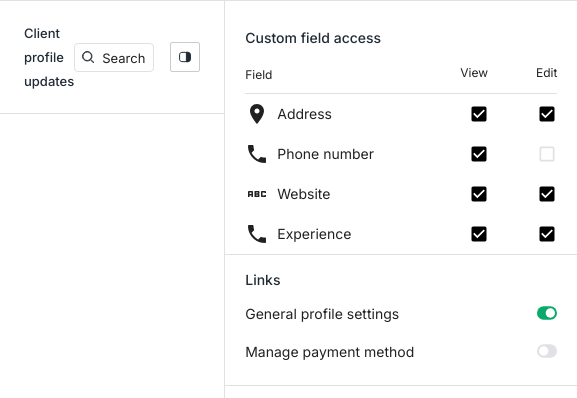
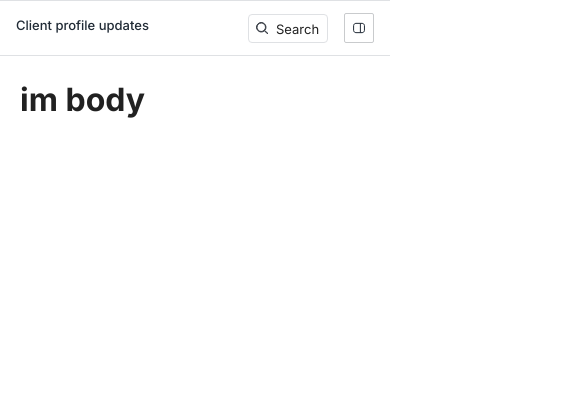
Before and after one commit to pagevamp/copilot-profile-manager, a Next.js app: page / in a window 390 px wide. Shown: the top 398 px of the page, 577 px wide, since content can reach past the window. Built offline with nearby package versions, Linux system fonts and the light colour scheme.

Commit message:
add: toggle and responsiveness

```diff
--- a/src/app/layout.tsx
+++ b/src/app/layout.tsx
@@ -3,6 +3,7 @@ import { Inter } from 'next/font/google';
 import './globals.css';
 import ThemeRegistry from './ThemeRegistry';
 import { AppContextProvider } from '@/context';
+import { ToggleDecider } from '@/hoc/ToggleDecider';
 
 const inter = Inter({ subsets: ['latin'] });
 
@@ -16,7 +17,9 @@ export default function RootLayout({ children }: { children: React.ReactNode })
     <html lang="en">
       <AppContextProvider>
         <ThemeRegistry options={{ key: 'mui' }}>
-          <body className={inter.className}>{children}</body>
+          <body className={inter.className}>
+            <ToggleDecider>{children}</ToggleDecider>
+          </body>
         </ThemeRegistry>
       </AppContextProvider>
     </html>
--- a/src/app/page.tsx
+++ b/src/app/page.tsx
@@ -1,13 +1,16 @@
 import { Box, Stack, Typography } from '@mui/material';
 import { Sidebar } from './views/Sidebar';
 import MainSection from './views/MainSection';
+import { SidebarDecider } from '@/hoc/SidebarDecider';
 
 export default function Home() {
   return (
     <Stack direction="row">
       <MainSection />
 
-      <Sidebar />
+      <SidebarDecider>
+        <Sidebar />
+      </SidebarDecider>
     </Stack>
   );
 }
--- a/src/app/views/MainSection.tsx
+++ b/src/app/views/MainSection.tsx
@@ -1,33 +1,27 @@
 'use client';
 
-import SearchBar from '@/components/searchBar/SearchBar';
-import { Toggle } from '@/components/toggle/Toggle';
-import { Box, Stack, Typography } from '@mui/material';
+import { useAppState } from '@/hooks/useAppState';
+import useWindowWidth from '@/hooks/useWindowWidth';
+import { Header } from '@/layouts/Header';
+import { Box } from '@mui/material';
+import { Sidebar } from './Sidebar';
 
 const MainSection = () => {
+  const appState = useAppState();
+  const windowWidth = useWindowWidth();
+
   return (
     <Box
       sx={{
-        flexBasis: '73%',
+        flexBasis: 0,
+        maxWidth: '100%',
+        flexGrow: 1,
       }}
     >
-      <Stack
-        direction="row"
-        justifyContent="space-between"
-        sx={(theme) => ({
-          borderBottom: `1px solid ${theme.color.borders.border}`,
-          borderTop: `1px solid ${theme.color.borders.border}`,
-          padding: '20px 24px',
-        })}
-      >
-        <Typography variant="lg" fontSize="13px">
-          Client profile updates{' '}
-        </Typography>
-        <Stack direction="row" columnGap={4} alignItems="center">
-          <SearchBar />
-          <Toggle selected={true} handleClick={() => {}} />
-        </Stack>
-      </Stack>
+      <Header />
+      {windowWidth <= 600 && <Sidebar />}
+
+      {windowWidth <= 600 ? !appState?.showSidebar && <h1 style={{ padding: 20 }}>im body</h1> : <h1> im body </h1>}
     </Box>
   );
 };
--- a/src/app/views/Sidebar.tsx
+++ b/src/app/views/Sidebar.tsx
@@ -4,6 +4,7 @@ import { CustomFieldAccessTable } from '@/components/customFieldAccessTable/Cust
 import { Abc, LocationOn, Phone } from '@mui/icons-material';
 import { Box, Stack, Typography } from '@mui/material';
 import { Switch } from '@/components/switch/Switch';
+import { useAppState } from '@/hooks/useAppState';
 
 const customFields = [
   {
@@ -37,13 +38,17 @@ const customFields = [
 ];
 
 export const Sidebar = () => {
+  const appState = useAppState();
   return (
     <Box
       sx={(theme) => ({
-        flexBasis: '27%',
+        width: { xs: '100%', sm: '400px' },
         borderTop: `1px solid ${theme.color.borders.border}`,
         borderLeft: `1px solid ${theme.color.borders.border}`,
         height: '100vh',
+        display: appState?.showSidebar ? 'block' : 'none',
+        flexShrink: 0,
+        zIndex: 1200,
       })}
     >
       <Box
--- /dev/null
+++ b/src/hoc/SidebarDecider.tsx
@@ -0,0 +1,12 @@
+'use client';
+
+import useWindowWidth from '@/hooks/useWindowWidth';
+import { ReactNode } from 'react';
+
+export const SidebarDecider = ({ children }: { children: ReactNode }) => {
+  const windowWidth = useWindowWidth();
+
+  if (windowWidth >= 600) return children;
+
+  return null;
+};
--- /dev/null
+++ b/src/hoc/ToggleDecider.tsx
@@ -0,0 +1,18 @@
+'use client';
+
+import { useAppState } from '@/hooks/useAppState';
+import useWindowWidth from '@/hooks/useWindowWidth';
+import { ReactNode, useEffect } from 'react';
+
+export const ToggleDecider = ({ children }: { children: ReactNode }) => {
+  const windowWidth = useWindowWidth();
+  const appState = useAppState();
+
+  useEffect(() => {
+    if (windowWidth <= 600) {
+      appState?.setAppState((prev) => ({ ...prev, showSidebar: false }));
+    }
+  }, [windowWidth]);
+
+  return children;
+};
--- /dev/null
+++ b/src/hooks/useWindowWidth.ts
@@ -0,0 +1,21 @@
+import React from 'react';
+
+const useWindowWidth = () => {
+  const [windowWidth, setWindowWidth] = React.useState<number>(0);
+
+  function handleResize() {
+    setWindowWidth(window.outerWidth);
+  }
+
+  React.useEffect(() => {
+    window.addEventListener('resize', handleResize);
+
+    handleResize();
+
+    return () => window.removeEventListener('resize', handleResize);
+  }, []);
+
+  return windowWidth;
+};
+
+export default useWindowWidth;
--- /dev/null
+++ b/src/layouts/Header.tsx
@@ -0,0 +1,31 @@
+import SearchBar from '@/components/searchBar/SearchBar';
+import { Toggle } from '@/components/toggle/Toggle';
+import { useAppState } from '@/hooks/useAppState';
+import { Stack, Typography } from '@mui/material';
+
+export const Header = () => {
+  const appState = useAppState();
+
+  return (
+    <Stack
+      direction="row"
+      justifyContent="space-between"
+      sx={(theme) => ({
+        borderBottom: `1px solid ${theme.color.borders.border}`,
+        borderTop: `1px solid ${theme.color.borders.border}`,
+        padding: { xs: '12px 16px', sm: '20px 24px' },
+      })}
+    >
+      <Typography variant="lg" fontSize="13px">
+        Client profile updates
+      </Typography>
+      <Stack direction="row" columnGap={4} alignItems="center">
+        <SearchBar />
+        <Toggle
+          selected={appState?.showSidebar as boolean}
+          handleClick={() => appState?.setAppState((prev) => ({ ...prev, showSidebar: !appState.showSidebar }))}
+        />
+      </Stack>
+    </Stack>
+  );
+};
```
